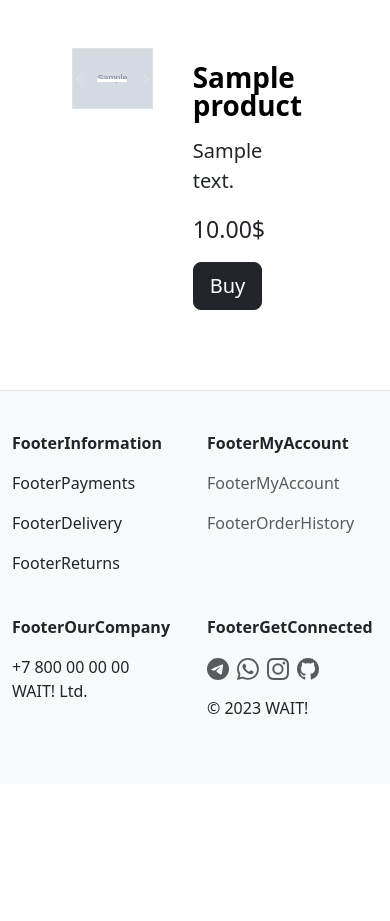
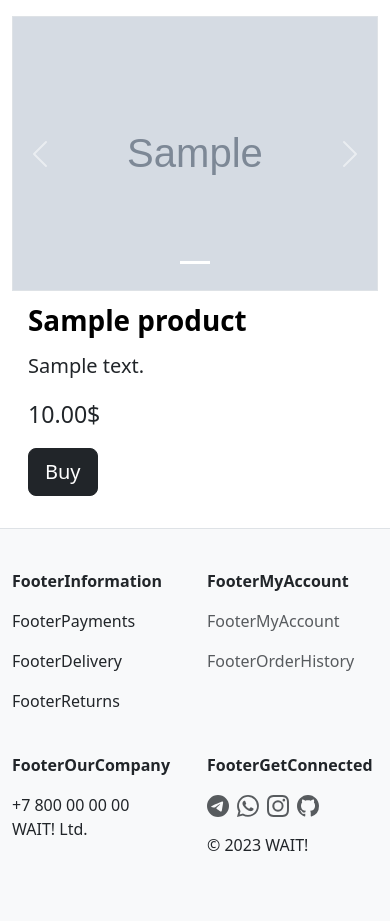
Before and after one commit to roaddust2/wait-web, a Django app: page /en/catalog/1/1 in a window 390 px wide. Shown: the part 112-1033 px from the top of the page. Before the commit the page ends 826 px from the top, so only its background shows below. Run offline with Django 4.2, Linux system fonts and the light colour scheme; tables that the repository leaves empty hold one stand-in row (values such as "Sample post"); grey boxes marked "Sample" are stand-in pictures; some libraries are stand-ins or nearby versions.

Commit message:
Fixed product template for mobile

```diff
--- a/templates/product.html
+++ b/templates/product.html
@@ -12,7 +12,7 @@
               <li class="breadcrumb-item active" aria-current="page">{{ product.int_name }}</li>
             </ol>
         </nav>
-        <div class="row flex-lg-row m-5">
+        <div class="row row-cols-1 row-cols-lg-2 flex-lg-row m-lg-5">
             <div class="col">
                 <div class="border">
                     <div id="carouselProductDetail" class="carousel slide">
```
